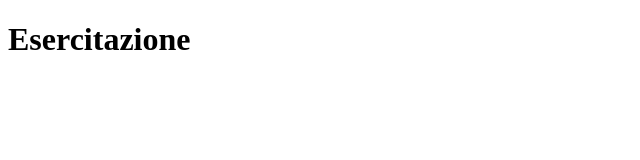
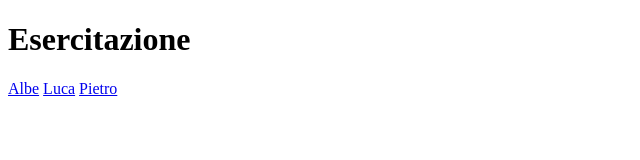
Before and after one commit to LucaPiantadosi27/esercitazione, a plain HTML site: page index.html in a window 1280 px wide. Shown: the whole page, without its empty margins (0-640 px from the left). Drawn offline with Linux system fonts and the light colour scheme.

Commit message:
inserimento links

```diff
--- a/index.html
+++ b/index.html
@@ -11,6 +11,12 @@
 
     <h1>Esercitazione</h1>
 
+    <a href="albe.html" id="">Albe</a>
+
+    <a href="luca.html">Luca</a>
+
+    <a href="pietro.html">Pietro</a>
+
 </body>
 
 </html>
```
